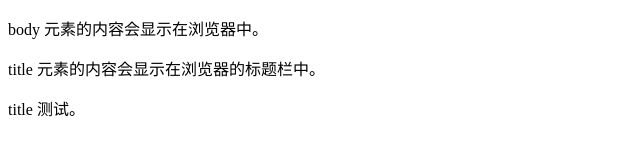
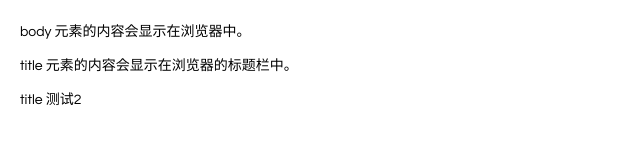
Before and after one commit to NaCN2020/react-test, a React app: page index.html in a window 1280 px wide. Shown: the whole page, without its empty margins (0-640 px from the left). Built offline with nearby package versions, Linux system fonts and the light colour scheme.

Commit message:
Update index.html

```diff
--- a/index.html
+++ b/index.html
@@ -6,7 +6,8 @@
 <body>
 	<p>body 元素的内容会显示在浏览器中。</p>
 	<p>title 元素的内容会显示在浏览器的标题栏中。</p>
-	<p>title 测试。</p>
-    	<script language="JavaScript" src="/src/index.js">
+	<p>title 测试2 </p>
+	<link rel="stylesheet" type="text/css" href="style.css">
+	<script type="text/javascript" src="/src/index.js"></script>
 </body>
 </html>
```
